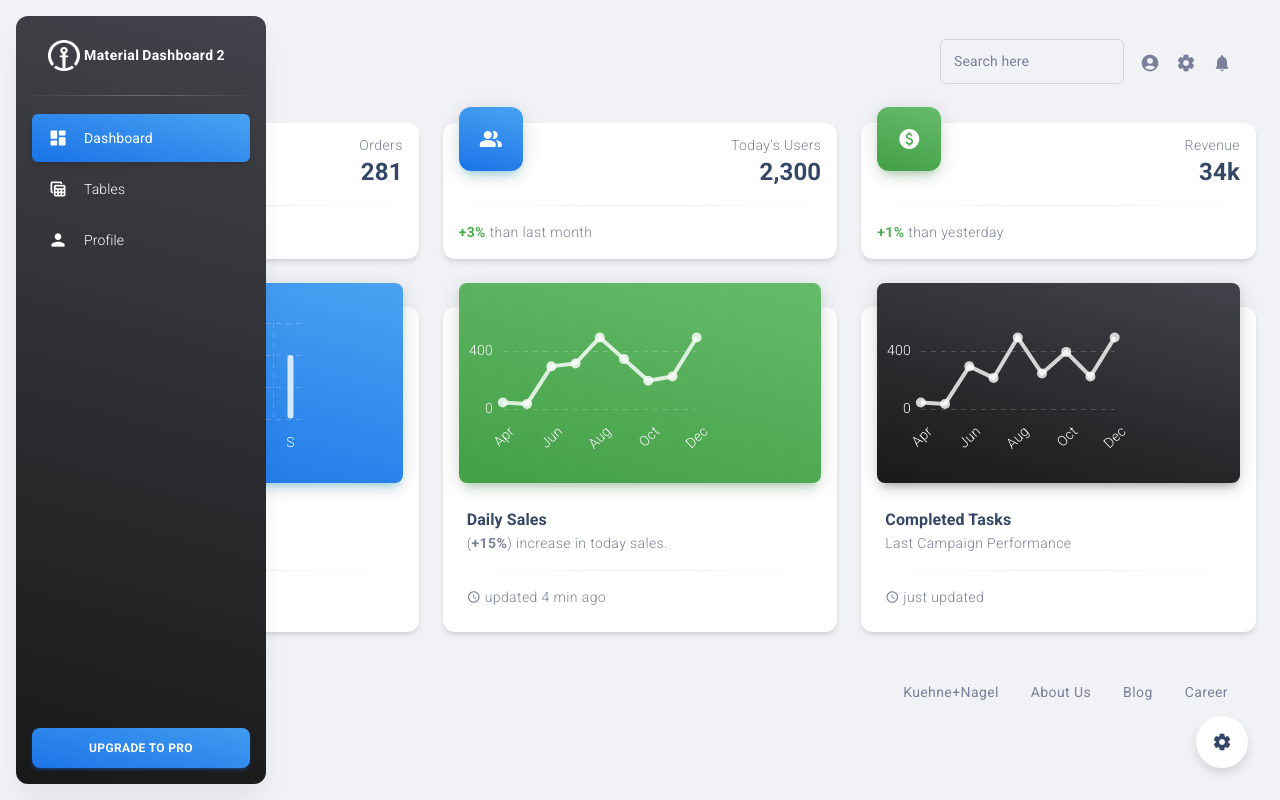
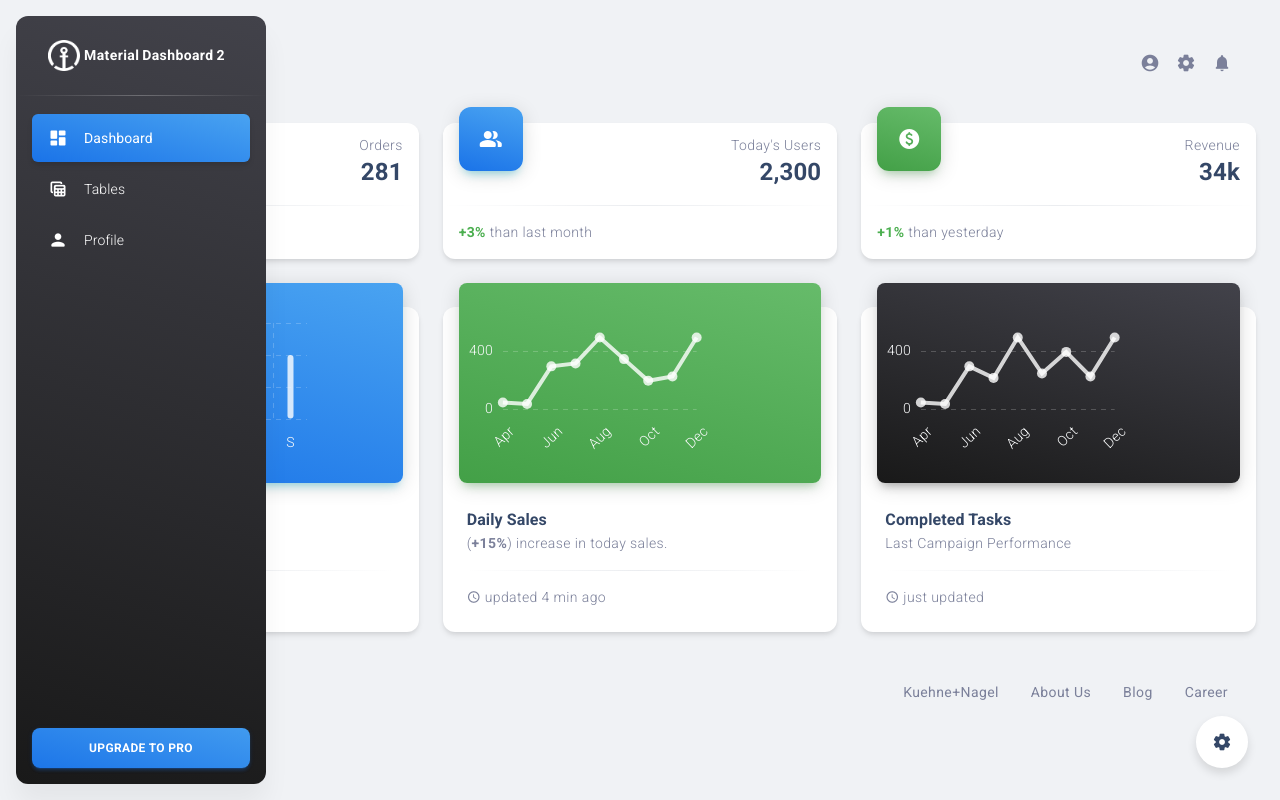
Before and after one commit to ozgeyaylagul/shipment-dashboard-app, a React (Create React App) app: page /dashboard in a window 1280 px wide. Built offline with nearby package versions, Linux system fonts and the light colour scheme.

Commit message:
Remove searchbar and items from dropmenu

```diff
--- a/src/examples/Navbars/DashboardNavbar/index.js
+++ b/src/examples/Navbars/DashboardNavbar/index.js
@@ -30,7 +30,6 @@ import Icon from "@mui/material/Icon";
 
 // Material Dashboard 2 React components
 import MDBox from "components/MDBox";
-import MDInput from "components/MDInput";
 
 // Material Dashboard 2 React example components
 import Breadcrumbs from "examples/Breadcrumbs";
@@ -105,8 +104,6 @@ function DashboardNavbar({ absolute, light, isMini }) {
       sx={{ mt: 2 }}
     >
       <NotificationItem icon={<Icon>email</Icon>} title="Check new messages" />
-      <NotificationItem icon={<Icon>podcasts</Icon>} title="Manage Podcast sessions" />
-      <NotificationItem icon={<Icon>shopping_cart</Icon>} title="Payment successfully completed" />
     </Menu>
   );
 
@@ -135,9 +132,6 @@ function DashboardNavbar({ absolute, light, isMini }) {
         </MDBox>
         {isMini ? null : (
           <MDBox sx={(theme) => navbarRow(theme, { isMini })}>
-            <MDBox pr={1}>
-              <MDInput label="Search here" />
-            </MDBox>
             <MDBox color={light ? "white" : "inherit"}>
               <Link to="/authentication/sign-in/basic">
                 <IconButton sx={navbarIconButton} size="small" disableRipple>
```
